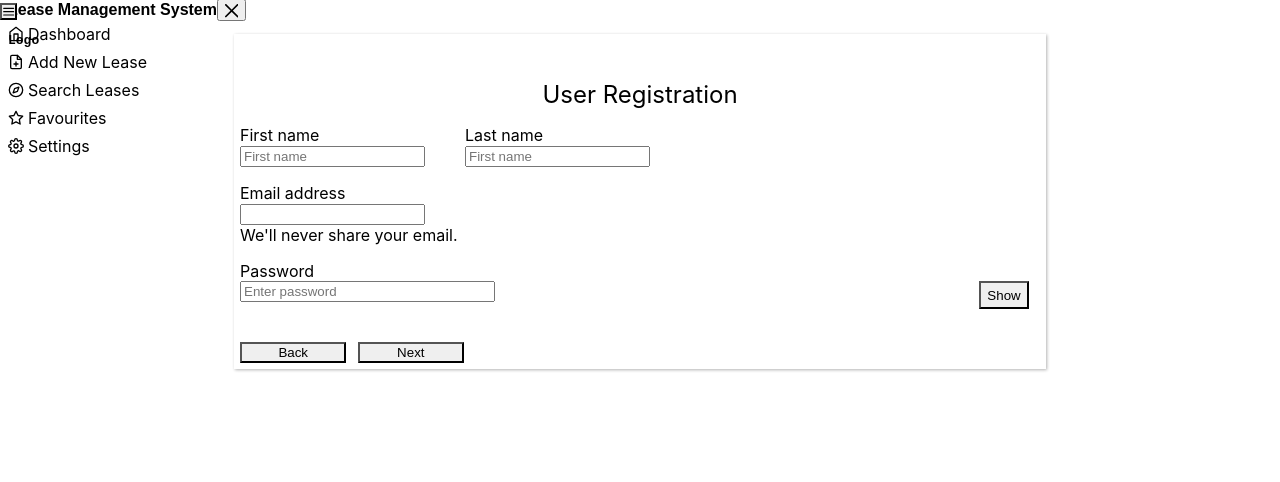
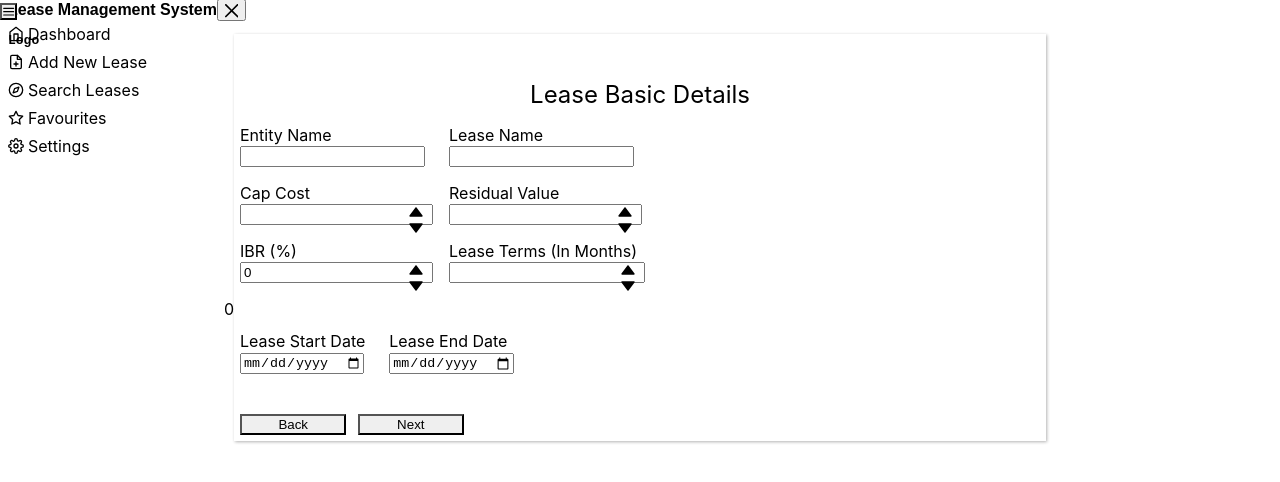
Before and after one commit to gateavalon/Lease_Management_Project, a React (Create React App) app: page /home in a window 1280 px wide. Both pictures are taken after a click on the element "Add New Lease". Shown: the top 482 px of the page. Built offline with nearby package versions, Linux system fonts and the light colour scheme; the HTML template or start-up script is replaced by a standard one.

Commit message:
update lease basic form

```diff
--- a/src/pages/AddLease/AddLease.tsx
+++ b/src/pages/AddLease/AddLease.tsx
@@ -18,11 +18,19 @@ import {
 } from "@chakra-ui/react";
 import { useState } from "react";
 import { useNavigate } from "react-router-dom";
-import Form1 from "./Form1";
+import LeaseBasicDetails from "./LeaseBasicDetails";
 import Form2 from "./Form2";
 
 export interface leaseDetailsProp {
-  // TODO: update the lease details prop
+  entity: string;
+  leaseName: string;
+  capCost: number;
+  residualValue: number;
+  internalBorrowingRate: number;
+  leaseTerm: number;
+  initialPayment: number;
+  leaseStartDate: string;
+  leaseEndingDate: string;
 }
 
 // TODO: upadte Form names, Form prop and data structure
@@ -104,13 +112,15 @@ function AddLease({ setActiveTabName } : AddLeaseProp) {
   const navigate = useNavigate();
 
   const [leaseDetails, setLeaseDetails] = useState<leaseDetailsProp>({
-    name: "",
-    address: "",
-    email: "",
-    city: "",
-    phone: "",
-    state: "",
-    zip: "",
+    entity: "",
+    leaseName: "",
+    capCost: 0,
+    residualValue: 0,
+    internalBorrowingRate: 0,
+    leaseTerm: 0,
+    initialPayment: 0,
+    leaseStartDate: "",
+    leaseEndingDate: "",
   });
 
   return (
@@ -132,7 +142,10 @@ function AddLease({ setActiveTabName } : AddLeaseProp) {
           isAnimated
         ></Progress>
         {step === 1 ? (
-          <Form1 setLeaseDetails={setLeaseDetails} />
+          <LeaseBasicDetails
+            setLeaseDetails={setLeaseDetails}
+            leaseDetails={leaseDetails}
+          />
         ) : step === 2 ? (
           <Form2 />
         ) : (
--- a/src/pages/AddLease/Form1.tsx
+++ /dev/null
@@ -1,71 +0,0 @@
-import React, { useState } from "react";
-import {
-  Button,
-  Heading,
-  Flex,
-  FormControl,
-  FormLabel,
-  Input,
-  InputGroup,
-  FormHelperText,
-  InputRightElement,
-} from "@chakra-ui/react";
-import {leaseDetailsProp} from "./AddLease"
-
-interface Form1Prop {
-  setLeaseDetails: (leaseDetails: Partial<leaseDetailsProp>) => void;
-}
-
-const Form1 = ({ setLeaseDetails }: Form1Prop) => {
-  const [show, setShow] = useState(false);
-  const handleClick = () => setShow(!show);
-  return (
-    <>
-      <Heading w="100%" textAlign={"center"} fontWeight="normal" mb="2%">
-        User Registration
-      </Heading>
-      <Flex>
-        <FormControl mr="5%">
-          <FormLabel htmlFor="first-name" fontWeight={"normal"}>
-            First name
-          </FormLabel>
-          <Input id="first-name" placeholder="First name" />
-        </FormControl>
-
-        <FormControl>
-          <FormLabel htmlFor="last-name" fontWeight={"normal"}>
-            Last name
-          </FormLabel>
-          <Input id="last-name" placeholder="First name" />
-        </FormControl>
-      </Flex>
-      <FormControl mt="2%">
-        <FormLabel htmlFor="email" fontWeight={"normal"}>
-          Email address
-        </FormLabel>
-        <Input id="email" type="email" />
-        <FormHelperText>We'll never share your email.</FormHelperText>
-      </FormControl>
-
-      <FormControl>
-        <FormLabel htmlFor="password" fontWeight={"normal"} mt="2%">
-          Password
-        </FormLabel>
-        <InputGroup size="md">
-          <Input
-            pr="4.5rem"
-            type={show ? "text" : "password"}
-            placeholder="Enter password"
-          />
-          <InputRightElement width="4.5rem">
-            <Button h="1.75rem" size="sm" onClick={handleClick}>
-              {show ? "Hide" : "Show"}
-            </Button>
-          </InputRightElement>
-        </InputGroup>
-      </FormControl>
-    </>
-  );
-};
-
-export default Form1
--- /dev/null
+++ b/src/pages/AddLease/LeaseBasicDetails.tsx
@@ -0,0 +1,210 @@
+import React, { useState, useEffect } from "react";
+import {
+  Button,
+  Heading,
+  Flex,
+  FormControl,
+  FormLabel,
+  Input,
+  InputGroup,
+  InputRightElement,
+  NumberInput,
+  NumberInputField,
+  NumberInputStepper,
+  NumberIncrementStepper,
+  NumberDecrementStepper,
+  Slider,
+  SliderTrack,
+  SliderFilledTrack,
+  SliderThumb,
+} from "@chakra-ui/react";
+import { leaseDetailsProp } from "./AddLease";
+
+interface LeaseBasicDetailsProp {
+  setLeaseDetails: (leaseDetails: leaseDetailsProp) => void;
+  leaseDetails: leaseDetailsProp;
+}
+
+const LeaseBasicDetails = ({
+  setLeaseDetails,
+  leaseDetails,
+}: LeaseBasicDetailsProp) => {
+  const [show, setShow] = useState(false);
+  const handleClick = () => setShow(!show);
+  console.log("leaseDetails123", leaseDetails);
+  return (
+    <>
+      <Heading w="100%" textAlign={"center"} fontWeight="normal" mb="2%">
+        Lease Basic Details
+      </Heading>
+      <Flex>
+        <FormControl mr="3%">
+          <FormLabel htmlFor="entity-name" fontWeight={"normal"}>
+            Entity Name
+          </FormLabel>
+          <Input
+            id="entity-name"
+            onChange={(e) =>
+              setLeaseDetails({ ...leaseDetails, entity: e.target.value })
+            }
+          />
+        </FormControl>
+
+        <FormControl mr="3%">
+          <FormLabel htmlFor="lease-name" fontWeight={"normal"}>
+            Lease Name
+          </FormLabel>
+          <Input
+            id="lease-name"
+            onChange={(e) =>
+              setLeaseDetails({ ...leaseDetails, leaseName: e.target.value })
+            }
+          />
+        </FormControl>
+      </Flex>
+
+      <Flex>
+        <FormControl mt="2%" mr="3%">
+          <FormLabel htmlFor="cap-cost" fontWeight={"normal"}>
+            Cap Cost
+          </FormLabel>
+          <NumberInput
+            onChange={(value) =>
+              setLeaseDetails({
+                ...leaseDetails,
+                capCost: parseInt(value),
+              })
+            }
+          >
+            <NumberInputField />
+            <NumberInputStepper>
+              <NumberIncrementStepper />
+              <NumberDecrementStepper />
+            </NumberInputStepper>
+          </NumberInput>
+        </FormControl>
+
+        <FormControl mt="2%">
+          <FormLabel htmlFor="residual-value" fontWeight={"normal"}>
+            Residual Value
+          </FormLabel>
+          <NumberInput
+            onChange={(value) =>
+              setLeaseDetails({
+                ...leaseDetails,
+                residualValue: parseInt(value),
+              })
+            }
+          >
+            <NumberInputField />
+            <NumberInputStepper>
+              <NumberIncrementStepper />
+              <NumberDecrementStepper />
+            </NumberInputStepper>
+          </NumberInput>
+        </FormControl>
+      </Flex>
+
+      <Flex>
+        <FormControl mt="2%" mr="3%">
+          <FormLabel htmlFor="ibr" fontWeight={"normal"}>
+            IBR (%)
+          </FormLabel>
+          <NumberInput
+            min={0}
+            value={leaseDetails.internalBorrowingRate}
+            onChange={(value) =>
+              setLeaseDetails({
+                ...leaseDetails,
+                internalBorrowingRate: parseInt(value),
+              })
+            }
+          >
+            <NumberInputField />
+            <NumberInputStepper>
+              <NumberIncrementStepper />
+              <NumberDecrementStepper />
+            </NumberInputStepper>
+          </NumberInput>
+          <Slider
+            flex="1"
+            focusThumbOnChange={false}
+            value={leaseDetails.internalBorrowingRate}
+            onChange={(value) =>
+              setLeaseDetails({
+                ...leaseDetails,
+                internalBorrowingRate: value,
+              })
+            }
+          >
+            <SliderTrack>
+              <SliderFilledTrack />
+            </SliderTrack>
+            <SliderThumb
+              fontSize="sm"
+              boxSize="32px"
+              children={leaseDetails.internalBorrowingRate}
+            />
+          </Slider>
+        </FormControl>
+
+        <FormControl mt="2%">
+          <FormLabel htmlFor="lease-term" fontWeight={"normal"}>
+            Lease Terms (In Months)
+          </FormLabel>
+          <NumberInput
+            min={0}
+            onChange={(value) =>
+              setLeaseDetails({
+                ...leaseDetails,
+                leaseTerm: parseInt(value),
+              })
+            }
+          >
+            <NumberInputField />
+            <NumberInputStepper>
+              <NumberIncrementStepper />
+              <NumberDecrementStepper />
+            </NumberInputStepper>
+          </NumberInput>
+        </FormControl>
+      </Flex>
+
+      <Flex>
+        <FormControl mt="2%" mr="3%">
+          <FormLabel htmlFor="lease-start-date" fontWeight={"normal"}>
+            Lease Start Date
+          </FormLabel>
+          <Input
+            type="date"
+            id="lease-start-date"
+            onChange={(e) =>
+              setLeaseDetails({
+                ...leaseDetails,
+                leaseStartDate: e.target.value,
+              })
+            }
+          />
+        </FormControl>
+
+        <FormControl mt="2%">
+          <FormLabel htmlFor="lease-term" fontWeight={"normal"}>
+            Lease End Date
+          </FormLabel>
+          <Input
+            type="date"
+            id="lease-term"
+            onChange={(e) =>
+              setLeaseDetails({
+                ...leaseDetails,
+                leaseEndingDate: e.target.value,
+              })
+            }
+          />
+        </FormControl>
+      </Flex>
+    </>
+  );
+};
+
+export default LeaseBasicDetails;
```
